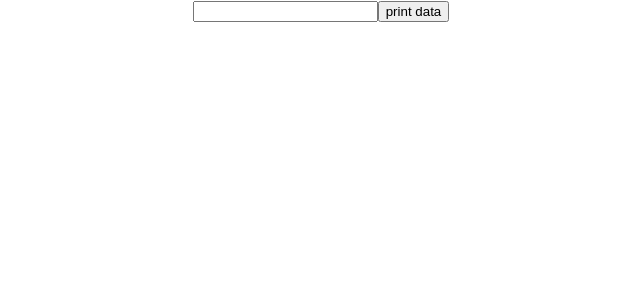
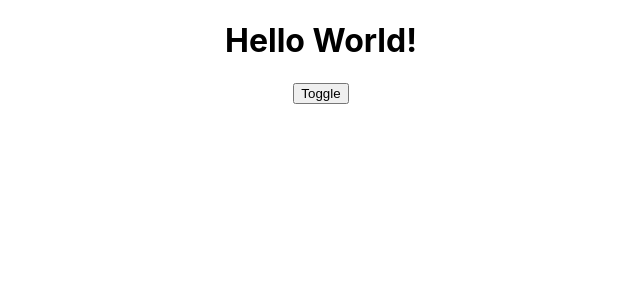
Before and after one commit to deepakpandey710/learn-react, a React (Create React App) app: page / in a window 1280 px wide. Shown: the top 300 px of the page, without its empty margins (319-959 px from the left). Built offline with nearby package versions, Linux system fonts and the light colour scheme.

Commit message:
commiting hide show toggle

```diff
--- a/src/App.js
+++ b/src/App.js
@@ -5,24 +5,16 @@ import Student from './Student';
 
 
 function App(){
-  const [data,setDate]=useState(null);
-  const [print,setPrint]=useState(false);
-  function getData(val){
-    console.log(val.target.value);
-    setDate(val.target.value);
-    setPrint(false)
-  }
+  const [status,setStatus]=useState(true);
+
   return(
     <div className="App">
       {
-        print?
-        <h1>{data}</h1>
-        :null
+        status?<h1>Hello World!</h1>:null
       }
-
-      <input type="text" onChange={getData}></input>
-      <button onClick={()=>setPrint(true)}>print data</button>
-
+      {/* <button onClick={()=>setStatus(true)}>Show</button>
+      <button onClick={()=>setStatus(false)}>hide</button> */}
+      <button onClick={()=>setStatus(!status)}>Toggle</button>
     </div>
   )
 }
```
